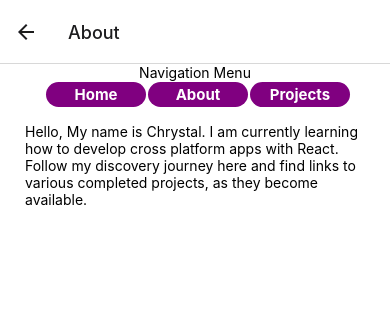
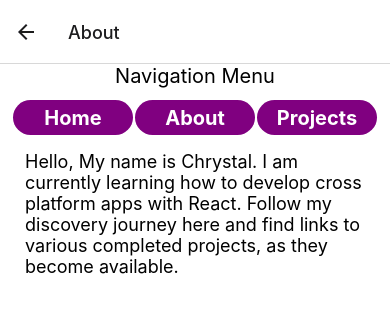
Before and after one commit to cltacker13/playground, a React Native app: screen /About in a window 390 px wide. Shown: the top 312 px of the page. Built offline with nearby package versions, Linux system fonts and the light colour scheme.

Commit message:
update to display details and sizing

```diff
--- a/App.js
+++ b/App.js
@@ -41,7 +41,7 @@ export default function App() {
     );
 };
 
-const styles = StyleSheet.create({
+/*const styles = StyleSheet.create({
     container:{
         flex: 1,
         width: 'auto',
@@ -49,4 +49,4 @@ const styles = StyleSheet.create({
         alignItems: 'center',
         justifyContent: 'center',
     },
-});
+});*/
--- a/components/screens/About.js
+++ b/components/screens/About.js
@@ -11,7 +11,8 @@ export default function About({navigation}){
             <View style={styles.main}>
                 <Nav navigation={navigation}/>
                 <View style={styles.body}>
-                    <Text>Hello, My name is Chrystal.
+                    <Text style={styles.bodyText}>
+                        Hello, My name is Chrystal.
                         I am currently learning how to develop cross platform apps with React.
                         Follow my discovery journey here and find links to various completed projects, as they become available.
                     </Text>
@@ -27,20 +28,18 @@ const styles = StyleSheet.create({
         flex: 1,
         width: 'auto',
         backgroundColor: '#fff',
-        alignItems: 'center',
-        justifyContent: 'center',
     },
     main:{
-        flex: 1,
+        height: 'auto',
         alignItems: 'center',
-        justifyContent: 'center',
+        justifyContent: 'flex-start',
     },
     body:{
-        flex: 1,
-        backgroundColor: '#fff',
-        alignItems: 'center',
-        height: 'auto',
         margin: 10,
         paddingHorizontal: 15,
+        textAlign: 'left',
+    },
+    bodyText:{
+        fontSize: 18,
     },
 });
--- a/components/screens/Home.js
+++ b/components/screens/Home.js
@@ -11,7 +11,7 @@ export default function Home({navigation}){
             <View style={styles.main}>
                 <Nav navigation={navigation}/>
                 <View style={styles.body}>
-                    <Text>This is the Home Page.</Text>
+                    <Text style={styles.bodyText}>This is the Home Page.</Text>
                 </View>
             </View>
             <StatusBar style="auto"></StatusBar>
@@ -24,20 +24,18 @@ const styles = StyleSheet.create({
         flex: 1,
         width: 'auto',
         backgroundColor: '#fff',
-        alignItems: 'center',
-        justifyContent: 'center',
     },
     main:{
-        flex: 1,
+        height: 'auto',
         alignItems: 'center',
-        justifyContent: 'center',
+        justifyContent: 'flex-start',
     },
     body:{
-        flex: 1,
-        backgroundColor: '#fff',
-        alignItems: 'center',
-        height: 'auto',
         margin: 10,
         paddingHorizontal: 15,
+        textAlign: 'left',
+    },
+    bodyText:{
+        fontSize: 18,
     },
 });
--- a/components/screens/Nav.js
+++ b/components/screens/Nav.js
@@ -11,8 +11,9 @@ export default function Nav({navigation}){
 
     return(
         <View style={styles.navContainer}>
-            <Pressable onPress={toggleVisibility}>
-                <Text>Navigation Menu</Text>
+            <Pressable style={styles.navListHeader}
+                onPress={toggleVisibility}>
+                <Text style={styles.headerText}>Navigation Menu</Text>
             </Pressable>
             <View style={visible ? styles.showNavList : styles.hideNavList}>
                 <Pressable style={styles.navButton}
@@ -40,11 +41,19 @@ export default function Nav({navigation}){
 
 const styles = StyleSheet.create({
     navContainer:{
-        width: 150,
+        //flex: 1,
+        //height: 50,
         backgroundColor: '#fff',
         alignItems: 'center',
-        justifyContent: 'center',
+        //justifyContent: 'flex-start',
         marginBottom: 5,
+    },
+    navListHeader:{
+        height: 30,
+        marginBottom: 5,
+    },
+    headerText:{
+        fontSize: 20,
     },
     hideNavList:{
         display: 'none',
@@ -53,14 +62,16 @@ const styles = StyleSheet.create({
     showNavList:{
         //display: 'flex',
         flexDirection: 'row',
-        alignItems: 'center',
-        height: 'auto',
-        width: 300,
+        //flex: 1,
+        //alignItems: 'center',
+        //height: 40,
+        //width: 300,
     },
     navButton:{
+        //flex: .3,
         borderRadius: 25,
-        height: 25,
-        width: 100,
+        height: 35,
+        width: 120,
         backgroundColor: 'purple',
         alignItems: 'center',
         justifyContent: 'center',
@@ -69,6 +80,6 @@ const styles = StyleSheet.create({
     buttonLabel:{
         color: '#fff',
         fontWeight: 'bold',
-        fontSize: 15,
+        fontSize: 20,
     },
 });
--- a/components/screens/Profile.js
+++ b/components/screens/Profile.js
@@ -11,7 +11,7 @@ export default function Profile({navigation}){
             <View style={styles.main}>
                 <Nav navigation={navigation}/>
                 <View style={styles.body}>
-                    <Text>This is the Profile Page. </Text>
+                    <Text style={styles.bodyText}>This is the Profile Page. </Text>
                 </View>
             </View>
             <StatusBar style="auto"></StatusBar>
@@ -24,21 +24,18 @@ const styles = StyleSheet.create({
         flex: 1,
         width: 'auto',
         backgroundColor: '#fff',
-        alignItems: 'center',
-        justifyContent: 'center',
     },
     main:{
-        flex: 1,
+        height: 'auto',
         alignItems: 'center',
-        justifyContent: 'center',
+        justifyContent: 'flex-start',
     },
     body:{
-        flex: 1,
-        backgroundColor: '#fff',
-        alignItems: 'center',
-        height: 'auto',
         margin: 10,
         paddingHorizontal: 15,
+        textAlign: 'left',
     },
-
+    bodyText:{
+        fontSize: 18,
+    },
 });
--- a/components/screens/Projects.js
+++ b/components/screens/Projects.js
@@ -11,17 +11,17 @@ export default function Projects({navigation}){
 
     return(
         <SafeAreaView style={styles.container}>
-            <ScrollView>
             <View style={styles.main}>
                 <Nav navigation={navigation}/>
                 <View style={styles.body}>
                     <Text style={styles.h1}>This is the Projects Page. </Text>
-                    <View style={styles.entry}><SimpleCalc/></View>
-                    <View style={styles.entry}><WildPet/></View>
+                    <ScrollView indicatorStyle='black'>
+                        <View style={styles.entry}><SimpleCalc/></View>
+                        <View style={styles.entry}><WildPet/></View>
+                    </ScrollView>
                 </View>
             </View>
             <StatusBar style="auto"></StatusBar>
-            </ScrollView>
         </SafeAreaView>
     );
 };
@@ -34,10 +34,12 @@ const styles = StyleSheet.create({
     },
     main:{
         flex: 1,
-        height: 'auto',
+        //height: 'auto',
         alignItems: 'center',
+        //justifyContent: 'flex-start',
     },
     body:{
+        flex: 1,
         margin: 10,
         paddingHorizontal: 15,
         textAlign: 'left',
@@ -45,7 +47,7 @@ const styles = StyleSheet.create({
     },
     h1:{
         fontWeight:"bold",
-        fontSize: 18,
+        fontSize: 20,
         textAlign: 'center',
     },
     entry:{
--- a/components/screens/Projects/SimpleCalc.js
+++ b/components/screens/Projects/SimpleCalc.js
@@ -3,7 +3,7 @@ import { Pressable, StyleSheet, Text, View, TextInput } from 'react-native';
 import { useState } from 'react';
 
 export default function SimpleCalc(){
-    const [visible, setVisible] = useState(false);
+    const [visible, setVisible] = useState(true);
     const [inputRef, setInputRef] = useState('');
     const [result, setResult] = useState(0);
 
@@ -47,7 +47,7 @@ export default function SimpleCalc(){
         <View style={styles.body}>
             <Pressable onPress={toggleVisibility}>
                 <Text style={styles.h1}>Simple Calculator</Text>
-                <Text>A task from a React Education Course to create the simplest working calculator. </Text>
+                <Text style={styles.descText}>A task from a React Education Course to create the simplest working calculator. </Text>
                 <Text style={{fontStyle: 'italic'}}>Click to view.</Text>
             </Pressable>
             <View style={visible ? styles.showCalc : styles.hide}>
@@ -63,16 +63,16 @@ export default function SimpleCalc(){
                     />
                     <View style={styles.buttonRow}>
                         <Pressable style={styles.opButton} onPress={plus}>
-                            <Text style={styles.buttonLabel}>+</Text>
+                            <Text style={styles.opButtonLabel}>+</Text>
                         </Pressable>
                         <Pressable style={styles.opButton} onPress={minus}>
-                            <Text style={styles.buttonLabel}>-</Text>
+                            <Text style={styles.opButtonLabel}>-</Text>
                         </Pressable>
                         <Pressable style={styles.opButton} onPress={times}>
-                            <Text style={styles.buttonLabel}>*</Text>
+                            <Text style={styles.opButtonLabel}>*</Text>
                         </Pressable>
                         <Pressable style={styles.opButton} onPress={divide}>
-                            <Text style={styles.buttonLabel}>/</Text>
+                            <Text style={styles.opButtonLabel}>/</Text>
                         </Pressable>
                     </View>
                     <View style={styles.buttonRow}>
@@ -98,21 +98,24 @@ const styles = StyleSheet.create({
     },
     h1:{
         fontWeight:"bold",
-        fontSize: 18,
+        fontSize: 20,
         textAlign: 'center',
+    },
+    descText:{
+        fontSize: 16,
     },
     hide:{
         display: 'none',
         height: 10,
     },
     showCalc:{
-        //display: 'flex',
         alignItems: 'center',
         height: 'auto',
-        width: 300,
+        width: 350,
     },
     result:{
         margin:5,
+        fontSize: 35,
     },
     inputbox:{
         margin:5,
@@ -120,6 +123,7 @@ const styles = StyleSheet.create({
         borderWidth: 1,
         borderColor: 'orange',
         padding: 2,
+        fontSize: 20,
     },
     buttonRow:{
         flexDirection: 'row',
@@ -128,17 +132,22 @@ const styles = StyleSheet.create({
     },
     opButton:{
         borderRadius: 10,
-        height: 25,
-        width: 50,
+        height: 35,
+        width: 60,
         backgroundColor: 'orange',
         alignItems: 'center',
         justifyContent: 'center',
         margin: 1,
     },
+    opButtonLabel:{
+        color: '#fff',
+        fontWeight: 'bold',
+        fontSize: 25,
+    },
     button:{
         borderRadius: 10,
-        height: 25,
-        width: 100,
+        height: 35,
+        width: 120,
         backgroundColor: 'red',
         alignItems: 'center',
         justifyContent: 'center',
@@ -147,7 +156,7 @@ const styles = StyleSheet.create({
     buttonLabel:{
         color: '#fff',
         fontWeight: 'bold',
-        fontSize: 15,
+        fontSize: 20,
     },
 
 });
--- a/components/screens/Projects/WildPet.js
+++ b/components/screens/Projects/WildPet.js
@@ -99,14 +99,14 @@ export default function WildPet(){
         <View style={styles.body}>
             <Pressable onPress={toggleVisibility}>
                 <Text style={styles.h1}>My Wild Pet</Text>
-                <Text>Personal task, inspired by a popular digital pet game. </Text>
+                <Text style={styles.descText}>Personal task, inspired by a popular digital pet game. </Text>
                 <Text style={{fontStyle: 'italic'}}>Click to view.</Text>
             </Pressable>
             <View style={visible ? styles.showPet : styles.hide}>
                 <View style={styles.petContainer}>
-                    <Text>{myPet.petName}</Text>
-                    <Text>{petMessage}</Text>
-                    <Text>Happy: {happyStatus} | Full: {fullStatus} | Entertained: {entertainedStatus}</Text>
+                    <Text style={styles.petText}>{myPet.petName}</Text>
+                    <Text style={styles.petText}>{petMessage}</Text>
+                    <Text style={styles.petText}>Happy: {happyStatus} | Full: {fullStatus} | Entertained: {entertainedStatus}</Text>
                     <View style={styles.petMood}>
                         <Image style={styles.img} source={mood}/>
                     </View>
@@ -137,8 +137,11 @@ const styles = StyleSheet.create({
     },
     h1:{
         fontWeight:"bold",
-        fontSize: 18,
+        fontSize: 20,
         textAlign: 'center',
+    },
+    descText:{
+        fontSize: 16,
     },
     hide:{
         display: 'none',
@@ -151,26 +154,29 @@ const styles = StyleSheet.create({
         width: 300,
     },
     petContainer:{
-        height: 200,
+        height: 250,
         width: 'auto',
         alignItems: 'center',
+    },
+    petText:{
+        fontSize: 16,
     },
     petMood:{
         backgroundColor: '#fff',
     },
     img:{
-        height: 150,
-        width: 150,
+        height: 200,
+        width: 200,
     },
     buttonRow:{
         flexDirection: 'row',
-        height: 50,
+        //height: 60,
         width: 'auto',
         alignItems: 'center',
     },
     button:{
         borderRadius: 10,
-        height: 25,
+        height: 35,
         width: 60,
         backgroundColor: 'blue',
         alignContent: 'center',
@@ -180,7 +186,7 @@ const styles = StyleSheet.create({
     buttonLabel: {
         color: '#fff',
         fontWeight: 'bold',
-        fontSize: 15,
+        fontSize: 20,
         textAlign: 'center',
     },
 
```
